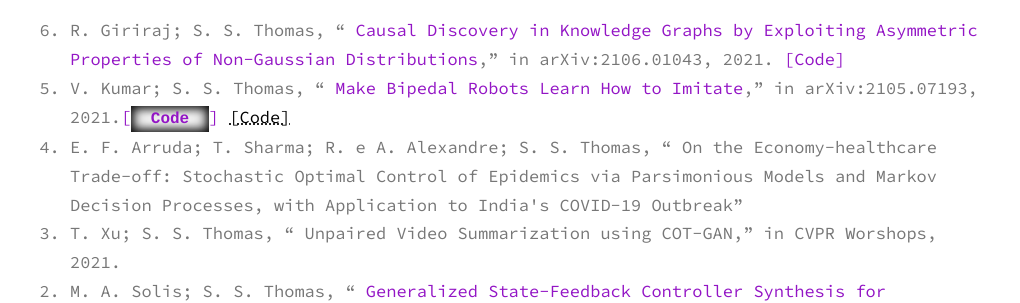
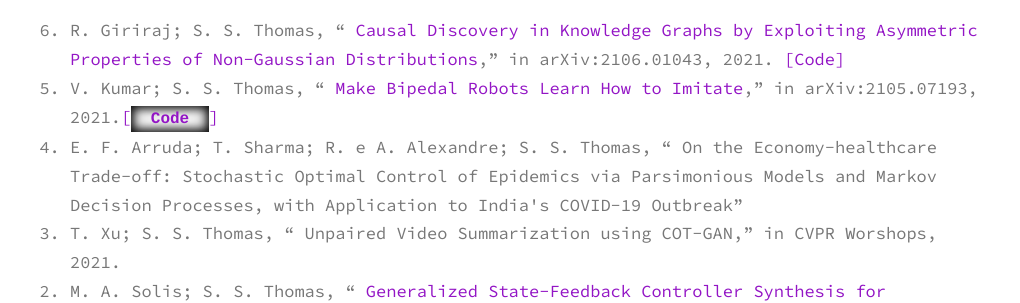
Before and after one commit to sinnuthomas/sinnuthomas.github.io, a Jekyll site: the page built from publications.md, in a window 1280 px wide and 900 px high. Shown: the part 231-534 px from the top of the window, without its empty margins (130-1150 px from the left). Built offline with Jekyll 4.4.1, drawn with Linux system fonts in a browser that asks for light colours.

Commit message:
Update publications.md

```diff
--- a/publications.md
+++ b/publications.md
@@ -7,8 +7,7 @@ permalink: /publications/
 * **2021**
 <ol reversed>
   <li>R. Giriraj; S. S. Thomas, “ <a href="https://arxiv.org/abs/2106.01043">Causal Discovery in Knowledge Graphs by Exploiting Asymmetric Properties of Non-Gaussian Distributions</a>,” in arXiv:2106.01043, 2021. <a href="https://www.github.com/rohangiriraj/CausalKG">[Code]</a></li>
-  <li>V. Kumar; S. S. Thomas, “ <a href="https://arxiv.org/abs/2105.07193">Make Bipedal Robots Learn How to Imitate</a>,” in arXiv:2105.07193, 2021.<a href="https://github.com/8-vishal/Imitation-Learning-in-bipedal-robots">[<code> <b>Code</b> </code>]</a> <a href="https://github.com/8-vishal/Imitation-Learning-in-bipedal-robots" style="color: black; text-decoration: underline;text-decoration-style: dotted;">[Code]</a>
-</li>
+  <li>V. Kumar; S. S. Thomas, “ <a href="https://arxiv.org/abs/2105.07193">Make Bipedal Robots Learn How to Imitate</a>,” in arXiv:2105.07193, 2021.<a href="https://github.com/8-vishal/Imitation-Learning-in-bipedal-robots">[<code> <b>Code</b> </code>]</a></li>
   <li>E. F. Arruda; T. Sharma; R. e A. Alexandre; S. S. Thomas, “ On the Economy-healthcare Trade-off: Stochastic Optimal Control of Epidemics via Parsimonious Models and Markov Decision Processes, with Application to India's COVID-19 Outbreak” </li>
   <li>T. Xu; S. S. Thomas, “ Unpaired Video Summarization using COT-GAN,” in CVPR Worshops, 2021. </li>
   <li>M. A. Solis; S. S. Thomas, “ <a href="https://arxiv.org/abs/2103.17158">Generalized State-Feedback Controller Synthesis for Underactuated Systems through Bayesian Optimization</a>,” in arXiv:2103.17158, 2021. <a href="https://github.com/miguel-a-solis/Solis-Thomas2021">[Code]</a></li>
```
